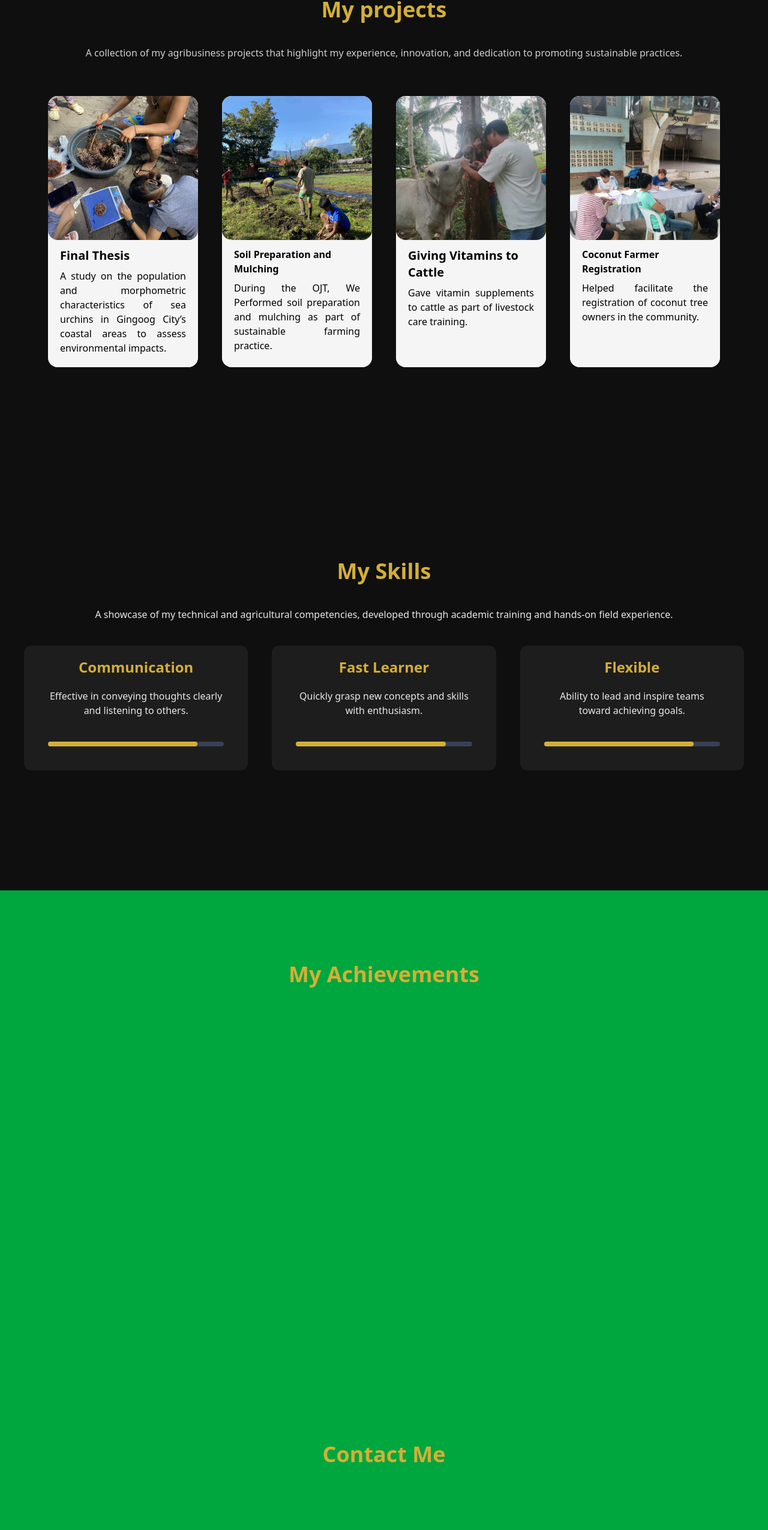
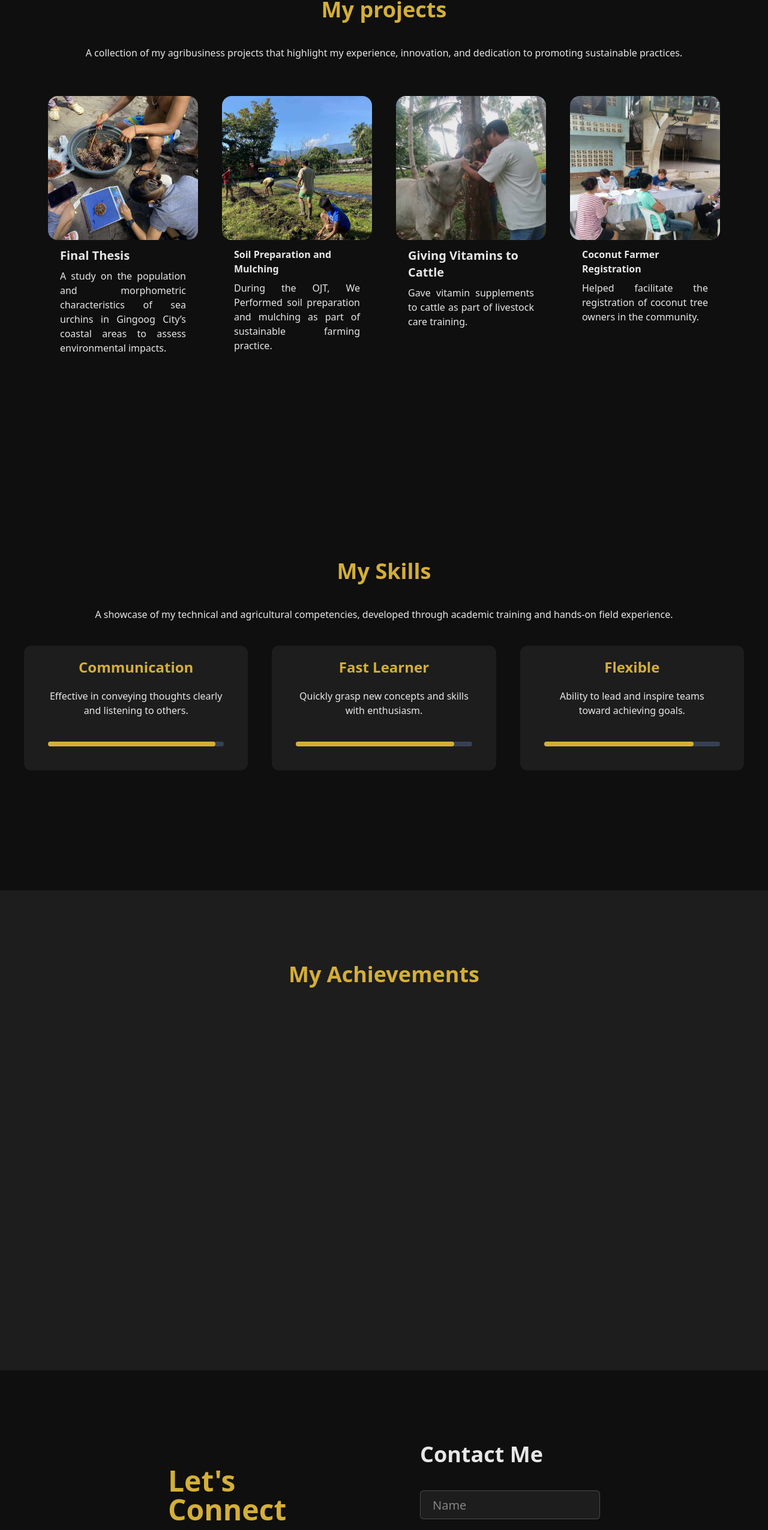
Before and after one commit to lawrencemacababayao2/client1-Portfolio, a React (Vite) app: page / in a window 1280 px wide. Shown: the part 1756-4306 px from the top of the page at 60% size. Built offline with nearby package versions, Linux system fonts and the light colour scheme.

Commit message:
portfolio

```diff
--- a/index.html
+++ b/index.html
@@ -4,6 +4,7 @@
     <meta charset="UTF-8" />
     <link rel="icon" type="image/svg+xml" href="/vite.svg" />
     <link href="./src/index.css" rel="stylesheet">
+    <link rel="stylesheet" href="https://cdnjs.cloudflare.com/ajax/libs/font-awesome/7.0.1/css/all.min.css" integrity="sha512-2SwdPD6INVrV/lHTZbO2nodKhrnDdJK9/kg2XD1r9uGqPo1cUbujc+IYdlYdEErWNu69gVcYgdxlmVmzTWnetw==" crossorigin="anonymous" referrerpolicy="no-referrer" />
     <meta name="viewport" content="width=device-width, initial-scale=1.0" />
     <title>portfolio</title>
   </head>
--- a/src/pages/Portfolio.jsx
+++ b/src/pages/Portfolio.jsx
@@ -2,6 +2,9 @@ import React, { useRef, useEffect, useState } from "react";
 import logo from "../assets/gfhfghfgh.png";
 import { FontAwesomeIcon } from '@fortawesome/react-fontawesome';
 import { faBars } from '@fortawesome/free-solid-svg-icons';
+import { faEnvelope } from '@fortawesome/free-solid-svg-icons';
+import { faPhone } from '@fortawesome/free-solid-svg-icons';
+import { faLocationDot } from '@fortawesome/free-solid-svg-icons';
 import profilepic from '../assets/profile-removebg-preview.png'
 import project1 from '../assets/project1.jpg'
 import project2 from '../assets/project2.jpg'
@@ -28,10 +31,11 @@ const Portfolio = () => {
   };
   document.addEventListener("mousedown", handleClickOutside);
   return () => document.removeEventListener("mousedown", handleClickOutside);
-}, []);
+  }, []);
 
 
   const [active, setActive] = useState("home");
+  const [scrolling, setScrolling] = useState(false);
 
   const sections = [
     { id: "home", ref: homeRef },
@@ -42,18 +46,28 @@ const Portfolio = () => {
     { id: "contact", ref: contactRef },
   ];
 
-  const scrollTo = (ref) => {
+  const scrollTo = (ref, id) => {
+    setScrolling(true);
+    setActive(id);
     ref.current?.scrollIntoView({ behavior: "smooth" });
+    window.history.replaceState(null, "", `#${id}`);
+    setTimeout(() => setScrolling(false), 900);
   };
 
+
   const handleScroll = () => {
+    if (scrolling) return;
     sections.forEach((section) => {
       const top = section.ref.current.getBoundingClientRect().top;
-      if (top >= 0 && top < window.innerHeight / 2) {
+      const height = section.ref.current.offsetHeight;
+      if (top <= window.innerHeight / 2 && top + height > window.innerHeight / 2) {
         setActive(section.id);
       }
     });
   };
+
+
+
 
   useEffect(() => {
     window.addEventListener("scroll", handleScroll);
@@ -65,12 +79,26 @@ const Portfolio = () => {
       active === id ? "after:left-0 after:w-full" : ""
     }`;
 
+    useEffect(() => {
+  const hash = window.location.hash.replace("#", "");
+  if (hash) {
+    setActive(hash);
+    const section = sections.find((sec) => sec.id === hash);
+    if (section?.ref.current) {
+      section.ref.current.scrollIntoView({ behavior: "instant" });
+    }
+  } else {
+    // fallback: detect section in view after small delay
+    handleScroll();
+  }
+}, []);
+
 
   return (
     <div className="w-full min-h-screen bg-[#0F0F0F] overflow-x-hidden">
       <nav className="w-full h-14 md:h-16 bg-black flex fixed z-50">
         <div className="w-fit flex items-center gap-2 pl-10 md:pl-20">
-          <img src={logo} alt="logo" className="w-10" />
+          <img onClick={() => scrollTo(homeRef)} src={logo} alt="logo" className="w-10 cursor-pointer" />
         </div>
         <div className="w-fit flex-1 ">
 
@@ -227,39 +255,39 @@ const Portfolio = () => {
 
       <section ref={projectsRef} className="bg-[#0F0F0F] w-full h-fit flex flex-col items-center pt-30 md:pt-30 pb-30 md:grid-cols-2">
         <h1 className="text-4xl font-bold text-[#D4AF37]">My projects</h1>
-        <p className="text-white/80 mt-10 p-10 pt-0 pb-0 text-center">A collection of my agribusiness projects that highlight my experience, innovation, and dedication to promoting sustainable practices.</p>
+        <p className="text-white/90 mt-10 p-10 pt-0 pb-0 text-center">A collection of my agribusiness projects that highlight my experience, innovation, and dedication to promoting sustainable practices.</p>
 
         <div className="w-full h-full lg:pt-5 lg:p-20 gap-10 md:gap-10 lg:gap-10 md:p-10 md:pt-0 mt-10 grid grid-cols-1 md:grid-cols-2 lg:grid-cols-4 p-10 pt-0 pb-0 ">
 
-          <div className="h-full flex-1 rounded-2xl bg-white/80 hover:shadow-[0_0_20px_#D4AF37] transition-shadow duration-300 cursor-pointer">
-            <div className="w-full h-full flex-1 rounded-2xl bg-white/80 ">
+          <div className="h-full flex-1 rounded-2xl bg-[#0F0F0F] hover:shadow-[0_0_20px_#D4AF37] transition-shadow duration-300 cursor-pointer">
+            <div className="w-full h-full flex-1 rounded-2xl bg-[#0F0F0F] ">
               <img src={project1} alt="" className="w-full h-60 object-cover rounded-2xl " />
-              <h1 className="ml-5 mt-3 text-xl font-bold">Final Thesis</h1>
-              <p className="m-5 mt-2 text-justify">A study on the population and morphometric characteristics of sea urchins in Gingoog City’s coastal areas to assess environmental impacts.</p>
+              <h1 className="ml-5 mt-3 text-xl font-bold text-white/90">Final Thesis</h1>
+              <p className="m-5 mt-2 text-justify text-white/90">A study on the population and morphometric characteristics of sea urchins in Gingoog City’s coastal areas to assess environmental impacts.</p>
             </div>
           </div>
 
-          <div className="h-full flex-1 rounded-2xl bg-white/80 hover:shadow-[0_0_20px_#D4AF37] transition-shadow duration-300 cursor-pointer">
-            <div className="w-full h-full flex-1 rounded-2xl bg-white/80">
+          <div className="h-full flex-1 rounded-2xl bg-[#0F0F0F] hover:shadow-[0_0_20px_#D4AF37] transition-shadow duration-300 cursor-pointer">
+            <div className="w-full h-full flex-1 rounded-2xl bg-[#0F0F0F]">
               <img src={project2} alt="" className="w-full h-60 object-cover rounded-2xl " />
-              <h1 className="m-5 mt-3 mb-0 text-md font-bold">Soil Preparation and Mulching</h1>
-              <p className="m-5 mt-2 text-justify">During the OJT, We Performed soil preparation and mulching as part of sustainable farming practice.</p>
+              <h1 className="m-5 mt-3 mb-0 text-md font-bold text-white/90">Soil Preparation and Mulching</h1>
+              <p className="m-5 mt-2 text-justify text-white/90">During the OJT, We Performed soil preparation and mulching as part of sustainable farming practice.</p>
             </div>
           </div>
 
-          <div className="h-full flex-1 rounded-2xl bg-white/80 hover:shadow-[0_0_20px_#D4AF37] transition-shadow duration-300 cursor-pointer">
-            <div className="w-full h-full flex-1 rounded-2xl bg-white/80">
+          <div className="h-full flex-1 rounded-2xl bg-[#0F0F0F] hover:shadow-[0_0_20px_#D4AF37] transition-shadow duration-300 cursor-pointer">
+            <div className="w-full h-full flex-1 rounded-2xl bg-[#0F0F0F]">
               <img src={project3} alt="" className="w-full h-60 object-cover rounded-2xl " />
-              <h1 className="ml-5 mt-3 text-xl font-bold">Giving Vitamins to Cattle</h1>
-              <p className="m-5 mt-2 text-justify">Gave vitamin supplements to cattle as part of livestock care training.</p>
+              <h1 className="ml-5 mt-3 text-xl font-bold text-white/90">Giving Vitamins to Cattle</h1>
+              <p className="m-5 mt-2 text-justify text-white/90">Gave vitamin supplements to cattle as part of livestock care training.</p>
             </div>
           </div>
 
-          <div className="h-full flex-1 rounded-2xl bg-white/80 hover:shadow-[0_0_20px_#D4AF37] transition-shadow duration-300 cursor-pointer">
-            <div className="w-full h-full flex-1 rounded-2xl bg-white/80">
+          <div className="h-full flex-1 rounded-2xl bg-[#0F0F0F] hover:shadow-[0_0_20px_#D4AF37] transition-shadow duration-300 cursor-pointer">
+            <div className="w-full h-full flex-1 rounded-2xl bg-[#0F0F0F]">
               <img src={project4} alt="" className="w-full h-60 object-cover rounded-2xl " />
-              <h1 className="ml-5 mt-3 text-md font-bold">Coconut Farmer Registration</h1>
-              <p className="m-5 mt-2 text-justify">Helped facilitate the registration of coconut tree owners in the community.</p>
+              <h1 className="ml-5 mt-3 text-md font-bold text-white/90">Coconut Farmer Registration</h1>
+              <p className="m-5 mt-2 text-justify text-white/90">Helped facilitate the registration of coconut tree owners in the community.</p>
             </div>
           </div>
         </div>
@@ -276,7 +304,7 @@ const Portfolio = () => {
             <h1 className="text-2xl p-5 text-[#D4AF37] font-semibold">Communication</h1>
             <p className="text-white/90">Effective in conveying thoughts clearly and listening to others.</p>
             <div className="w-full bg-gray-700 rounded-full h-2 mt-10">
-              <div className="bg-[#D4AF37] h-2 rounded-full w-[85%]"></div>
+              <div className="bg-[#D4AF37] h-2 rounded-full w-[95%]"></div>
             </div>
           </div>
 
@@ -284,7 +312,7 @@ const Portfolio = () => {
             <h1 className="text-2xl p-5 text-[#D4AF37] font-semibold">Fast Learner</h1>
             <p className="text-white/90">Quickly grasp new concepts and skills with enthusiasm.</p>
             <div className="w-full bg-gray-700 rounded-full h-2 mt-10">
-              <div className="bg-[#D4AF37] h-2 rounded-full w-[85%]"></div>
+              <div className="bg-[#D4AF37] h-2 rounded-full w-[90%]"></div>
             </div>
           </div>
 
@@ -298,12 +326,71 @@ const Portfolio = () => {
 
         </div>
       </section>
-      <section ref={achievementsRef} className="bg-green-600 w-full h-screen flex flex-col items-center pt-30">
+      <section ref={achievementsRef} className="bg-[#1d1d1d] w-full h-screen flex flex-col items-center pt-30">
         <h1 className="text-4xl font-bold text-[#D4AF37]">My Achievements</h1>
       </section>
-      <section ref={contactRef} className="bg-green-600 w-full h-screen flex flex-col items-center pt-30">
-        <h1 className="text-4xl font-bold text-[#D4AF37]">Contact Me</h1>
+
+      <section ref={contactRef} className="bg-[#0F0F0F] w-full h-fit flex-col items-center pt-30 grid grid-cols-1 md:grid-cols-2 p-70 gap-30 text-white/90 pb-10">
+        <div className="w-full h-120">
+          <h1 className="text-5xl font-bold text-[#D4AF37] mt-10">Let's Connect</h1>
+          <p className="pt-10">Feel free to reach out for collaborations, projects, or inquiries.</p>
+
+          <div className="w-full h-fit flex mt-10 gap-5 items-center">
+            <FontAwesomeIcon
+              icon={faEnvelope}
+              className="text-white/90 text-3xl"
+            />
+            <p className="text-xl">varquezjhonpet69@gmail.com</p>
+          </div>
+
+          <div className="w-full h-fit flex mt-10 gap-5 items-center">
+            <FontAwesomeIcon
+              icon={faPhone}
+              className="text-white/90 text-3xl "
+            />
+            <p className="text-xl">0926-456-5832</p>
+          </div>
+
+          <div className="w-full h-fit flex mt-10 gap-5 items-center">
+            <FontAwesomeIcon
+              icon={faLocationDot}
+              className="text-white/90 text-3xl"
+            />
+            <p className="text-xl">Purok 1, Bay Bay Lunao, Gingoog City</p>
+          </div>
+
+          <div className="w-full h-fit flex mt-10 items-center text-3xl gap-5">
+            <a href="https://www.facebook.com/jhonpet.varquez.29" target="blank"><i class="fa-brands fa-facebook"></i></a>
+            <a href="https://www.facebook.com/jhonpet.varquez.29" target="blank"><i class="fa-brands fa-square-instagram"></i></a>
+            <a href="https://www.facebook.com/jhonpet.varquez.29" target="blank"><i class="fa-brands fa-tiktok"></i></a>
+          </div>
+
+        </div>
+        <form className="w-full h-120">
+          <h1 className="text-4xl font-bold text-white/90">Contact Me</h1>
+          <input
+          type="text"
+          className="w-full h-12 border-1 border-white/20 bg-[#1d1d1d] mt-10 outline-none text-xl pl-5 rounded-md"
+          placeholder="Name"
+          required/>
+
+          <input
+          type="email"
+          className="w-full h-12 border-1 border-white/20 bg-[#1d1d1d] mt-5 outline-none text-xl pl-5 rounded-md"
+          placeholder="Email"
+          required/>
+
+          <textarea placeholder="Message..." className="w-full h-45 border-1 border-white/20 bg-[#1d1d1d] mt-5 outline-none text-lg p-5 rounded-md resize-none">
+          </textarea>
+
+          <button className="w-full h-12 bg-[#D4AF37] text-black font-semibold text-md cursor-pointer mt-5 rounded-md">Send Message</button>
+        </form>
       </section>
+      <footer className="w-full h-20 bg-[#0F0F0F] text-center flex items-center justify-center text-white/60">
+        <p>
+          &copy; {new Date().getFullYear()} Jhon Pet Varquez. All rights reserved.
+        </p>
+  </footer>
     </div>
   );
 };
```
